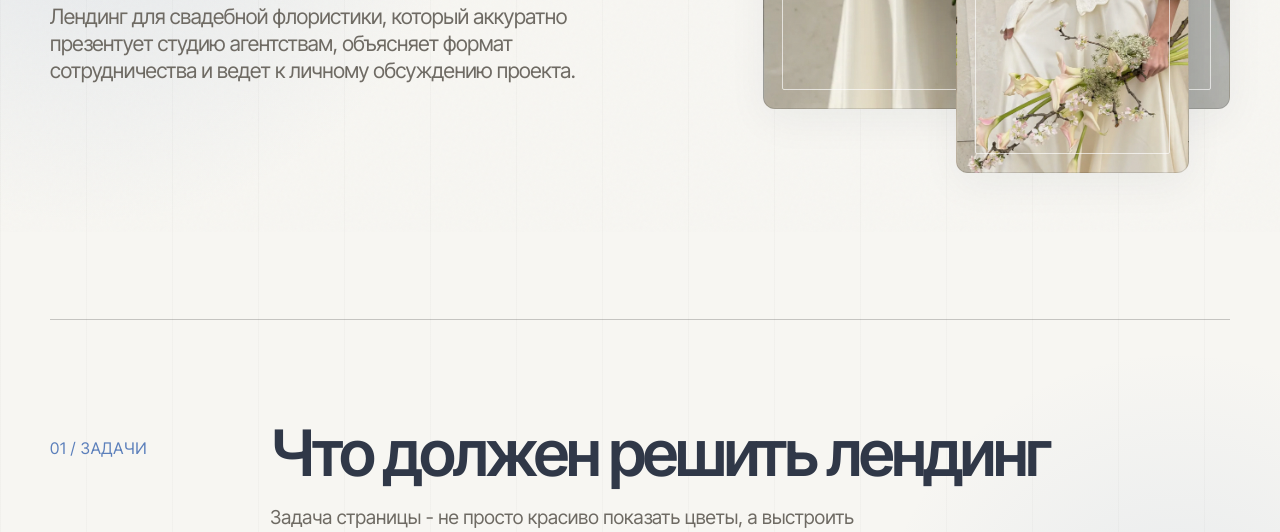
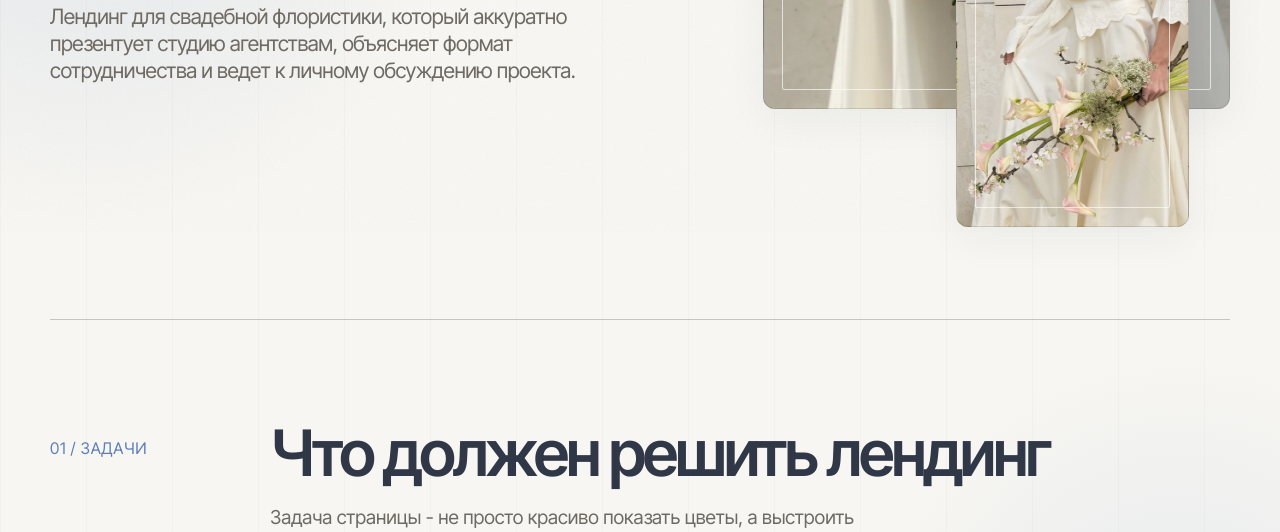
Before and after one commit to poliles/kp-byme, a plain HTML site: page index.html in a window 1280 px wide. Shown: the part 568-1100 px from the top of the page. Drawn offline with Linux system fonts and the light colour scheme.

Commit message:
Update index.html

```diff
--- a/index.html
+++ b/index.html
@@ -258,9 +258,9 @@
 
     .photo-slot--small {
       width: 46%;
-      height: 38%;
+      height: 48%;
       right: 8%;
-      bottom: 24px;
+      bottom: -30px;
       background-image: url("./hero-f2.webp");
       background-size: cover;
       background-position: center;
```
